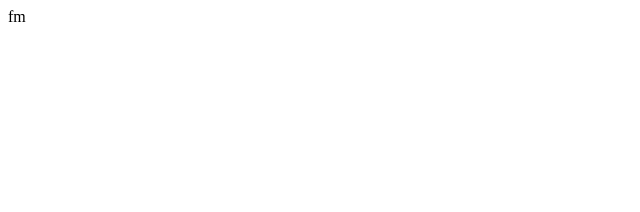
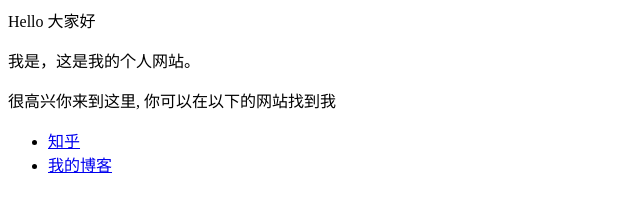
Before and after one commit to FANGEYANYILIN/FANGEYANYILIN.github.io, a plain HTML site: page index.html in a window 1280 px wide. Shown: the whole page, without its empty margins (0-640 px from the left). Drawn offline with Linux system fonts and the light colour scheme.

Commit message:
Add introductory content and links to index.html

```diff
--- a/index.html
+++ b/index.html
@@ -1 +1,8 @@
-fm
+<p>Hello 大家好</p>
+<p>我是，这是我的个人网站。 </p>
+<p>很高兴你来到这里, 你可以在以下的网站找到我</p>
+
+<ul>
+  <li> <a href="https://www.zhihu.com/people/AJLoveChina">知乎</a> </li>
+  <li> <a href="http://hejie.nigeerhuo.com">我的博客</a> </li>
+</ul>
```
